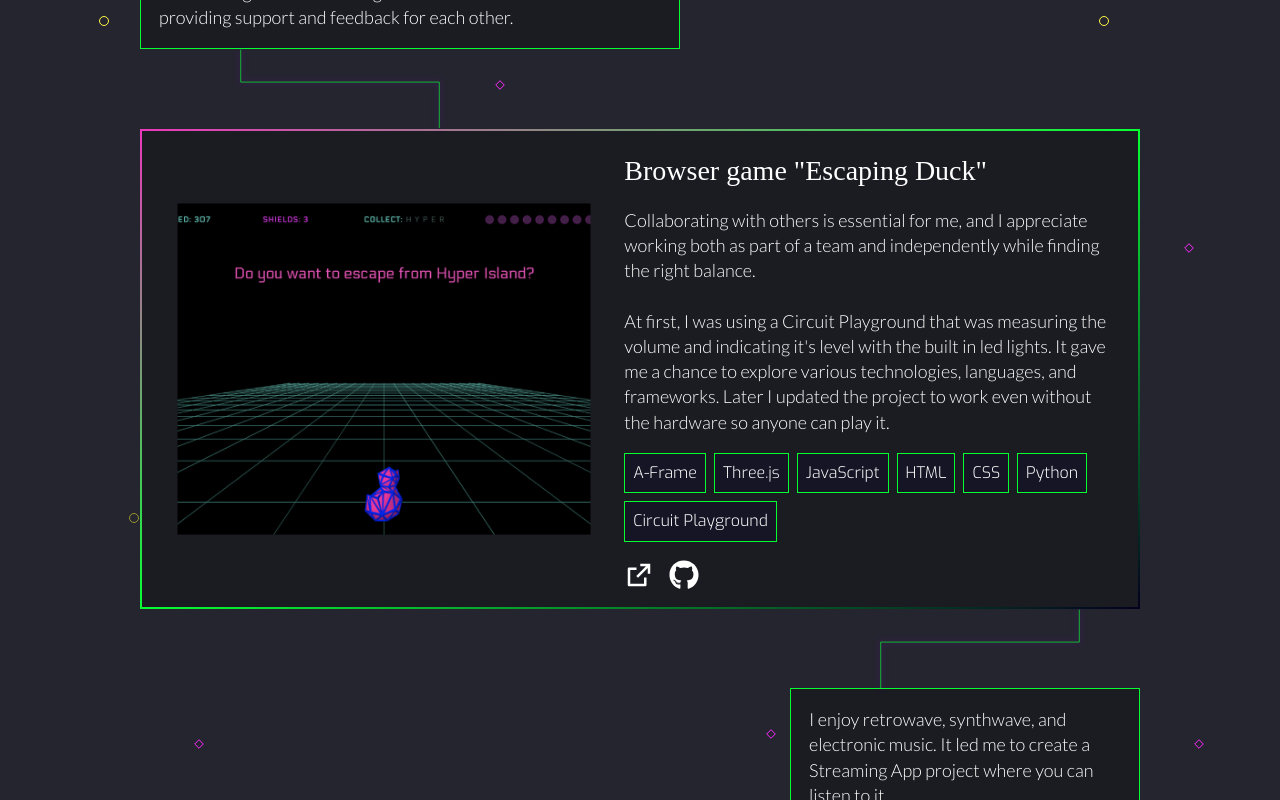
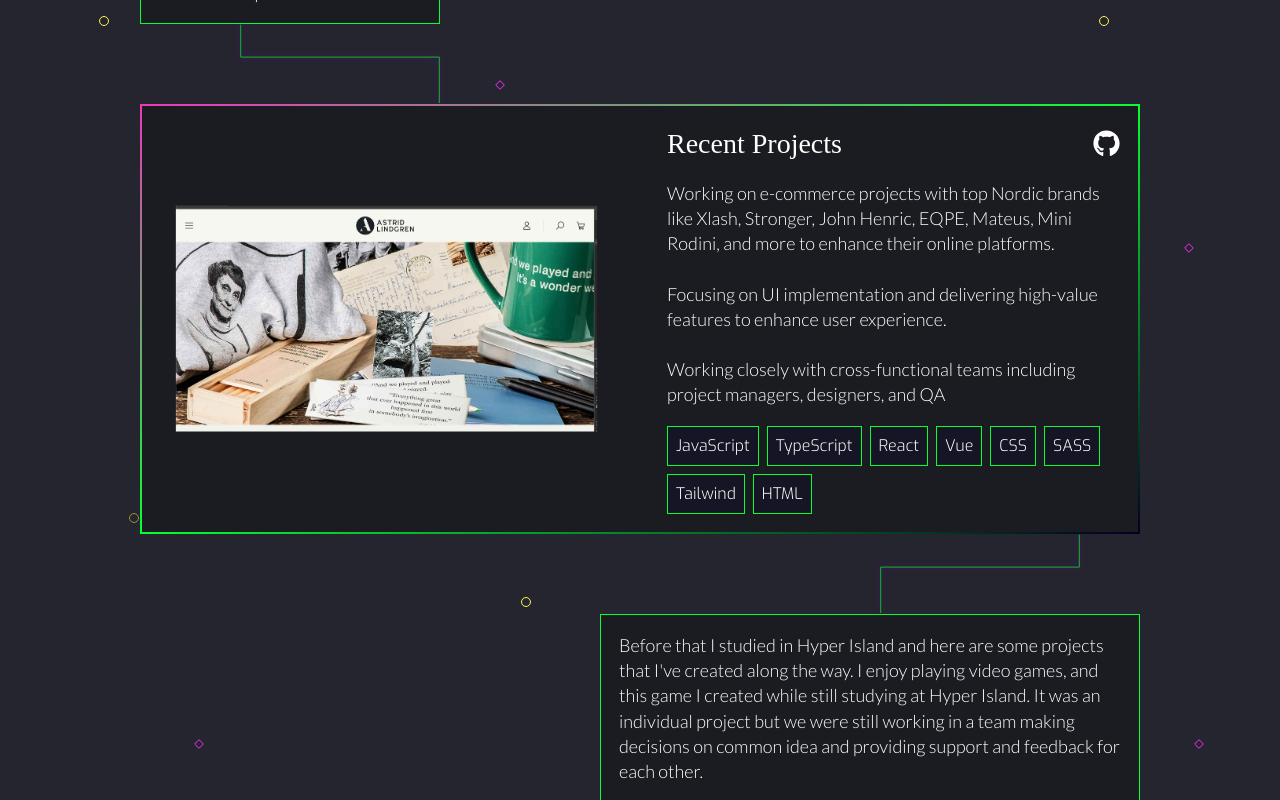
Before and after one commit to avreally/portfolio-website, a React (Create React App) app: page / in a window 1280 px wide. Shown: the part 620-1420 px from the top of the page. Built offline with nearby package versions, Linux system fonts and the light colour scheme; a web font is replaced by a local one.

Commit message:
wip update projects styles

```diff
--- a/public/data/allProjects.json
+++ b/public/data/allProjects.json
@@ -77,6 +77,25 @@
       "Python",
       "Circuit Playground"
     ],
-    "notes": "I enjoy playing video games, and this game I created while still studying at Hyper Island. It was an individual project but we were still working in a team making decisions on common idea and providing support and feedback for each other."
+    "notes": "Before that I studied in Hyper Island and here are some projects that I've created along the way. I enjoy playing video games, and this game I created while still studying at Hyper Island. It was an individual project but we were still working in a team making decisions on common idea and providing support and feedback for each other."
+  },
+  {
+    "id": "06",
+    "name": "Recent Projects",
+    "about": "Working on e-commerce projects with top Nordic brands like Xlash, Stronger, John Henric, EQPE, Mateus, Mini Rodini, and more to enhance their online platforms. <br> \nFocusing on UI implementation and delivering high-value features to enhance user experience. <br> \nWorking closely with cross-functional teams including project managers, designers, and QA",
+    "imgUrl": "../images/astrid.jpg",
+    "websiteUrl": "",
+    "githubUrl": "",
+    "stack": [
+      "JavaScript",
+      "TypeScript",
+      "React",
+      "Vue",
+      "CSS",
+      "SASS",
+      "Tailwind",
+      "HTML"
+    ],
+    "notes": "For the past two years I've been working as a Frontend Developer at Made People."
   }
 ]
--- a/src/components/allProjects/index.tsx
+++ b/src/components/allProjects/index.tsx
@@ -13,7 +13,7 @@ const allProjects = ({ allProjectsData }: AllProjectsProps) => {
   return (
     <div className="allProjects">
       {[...allProjectsData].reverse().map((project) =>
-        allProjectsData.indexOf(project) % 2 === 0 ? (
+        allProjectsData.indexOf(project) % 2 !== 0 ? (
           <React.Fragment key={project.id}>
             <ConnectingLine variant={0} containerAlignSelf="start" />
             <Annotation project={project} alignSelf="start" />
--- a/src/components/project/index.tsx
+++ b/src/components/project/index.tsx
@@ -13,8 +13,12 @@ const Project = ({ project, imageAlign }: ProjectProps) => {
   const [isMouseEnter, setIsMouseEnter] = useState(false);
   const [coordinates, setCoordinates] = useState({ x: 0, y: 0 });
 
-  const toggleClass = () => {
-    setIsMouseEnter(!isMouseEnter);
+  const handleMouseEnter = () => {
+    setIsMouseEnter(true);
+  };
+
+  const handleMouseLeave = () => {
+    setIsMouseEnter(false);
   };
 
   const getCoordinates = (
@@ -28,20 +32,28 @@ const Project = ({ project, imageAlign }: ProjectProps) => {
 
   return (
     <div
-      className={`project ${imageAlign === "end" ? "projectImageEnd" : ""} ${
-        isMouseEnter ? "mouseGradient" : ""
-      }`}
-      onMouseEnter={toggleClass}
-      onMouseLeave={toggleClass}
+      className={`project ${imageAlign === "end" ? "projectImageEnd" : ""}`}
+      onMouseEnter={handleMouseEnter}
+      onMouseLeave={handleMouseLeave}
       onMouseMove={getCoordinates}
       style={
         {
-          "--x": `${coordinates.x}px`,
-          "--y": `${coordinates.y}px`,
-          "--gradient-direction": imageAlign === "end" ? "to bottom left" : "to bottom right",
+          "--gradient-direction":
+            imageAlign === "end" ? "to bottom left" : "to bottom right",
         } as CSSProperties
       }
     >
+      <div className="bg"></div>
+
+      <div
+        className={`overlay ${isMouseEnter ? "mouseGradient" : ""}`}
+        style={
+          {
+            "--x": `${coordinates.x}px`,
+            "--y": `${coordinates.y}px`,
+          } as CSSProperties
+        }
+      ></div>
       <ProjectImage imgUrl={project.imgUrl} websiteUrl={project.websiteUrl} />
       <ProjectInfo project={project} />
     </div>
--- a/src/components/project/styles.css
+++ b/src/components/project/styles.css
@@ -1,3 +1,21 @@
+@property --myColor1 {
+  syntax: "<color>";
+  initial-value: #ec38bc;
+  inherits: false;
+}
+
+@property --myColor2 {
+  syntax: "<color>";
+  initial-value: #07ff32;
+  inherits: false;
+}
+
+@property --myColor3 {
+  syntax: "<color>";
+  initial-value: #03001e;
+  inherits: false;
+}
+
 .project {
   --gradient-direction: to right;
   margin: 0;
@@ -5,30 +23,66 @@
   align-items: center;
   justify-content: center;
   max-width: 1000px;
-  padding: 18px;
   gap: 1rem;
+  position: relative;
+  border: 2px solid transparent;
   background: linear-gradient(#1b1b22, #1b1b22) padding-box,
-    linear-gradient(var(--gradient-direction), #ec38bc, #07ff32, #03001e)
+    linear-gradient(
+        var(--gradient-direction),
+        var(--myColor1),
+        var(--myColor2),
+        var(--myColor3)
+      )
       border-box;
-  border: 2px solid transparent;
+  transition: --myColor1 2s, --myColor2 2s, --myColor3 2s;
 }
 
 .projectImageEnd {
   flex-direction: row-reverse;
 }
 
+.bg {
+  margin: 0;
+  display: flex;
+  align-items: center;
+  justify-content: center;
+  max-width: 1000px;
+  gap: 1rem;
+  position: absolute;
+  top: 0;
+  left: 0;
+  width: 100%;
+  height: 100%;
+  /*border: 2px solid transparent;*/
+  /*background: linear-gradient(#1b1b22, #1b1b22) padding-box,*/
+  /*  linear-gradient(var(--gradient-direction), var(--myColor1), var(--myColor2), var(--myColor3))*/
+  /*    border-box;*/
+  /*transition: --myColor1 2s, --myColor2 2s, --myColor3 2s;*/
+}
+
+.overlay {
+  position: absolute;
+  top: 0;
+  left: 0;
+  width: 100%;
+  height: 100%;
+  /*border: 2px solid transparent;*/
+}
+
+.project:hover {
+  --myColor1: #03001e;
+  --myColor2: #7303c0;
+  --myColor3: #ec38bc;
+}
+
 .mouseGradient {
   --x: 0;
   --y: 0;
   background: radial-gradient(
-        circle at var(--x) var(--y),
-        rgb(40, 35, 168) 0%,
-        rgba(40, 35, 168, 0) calc(0% + 120px)
-      )
-      padding-box,
-    linear-gradient(#1b1b22, #1b1b22) padding-box,
-    linear-gradient(var(--gradient-direction), #03001e, #7303c0, #ec38bc)
-      border-box;
+    circle at var(--x) var(--y),
+    rgb(40, 35, 168) 0%,
+    rgba(40, 35, 168, 0) calc(0% + 120px)
+  );
 }
 
 @media (max-width: 800px) {
@@ -39,6 +93,6 @@
 
 @media screen and (min-width: 800px) {
   .project {
-    padding: 20px;
+    /*padding: 20px;*/
   }
 }
--- a/src/components/projectImage/styles.css
+++ b/src/components/projectImage/styles.css
@@ -9,9 +9,10 @@
 
 .projectImgUrl {
   display: block;
-  width: 90%;
+  width: 100%;
   transition: transform 0.3s;
   transform: scale(0.93);
+  padding: 1rem;
 }
 
 .projectImgUrl:hover {
--- a/src/components/projectInfo/index.tsx
+++ b/src/components/projectInfo/index.tsx
@@ -10,7 +10,29 @@ type ProjectInfoProps = {
 const ProjectInfo = ({ project }: ProjectInfoProps) => {
   return (
     <div className="projectInfo">
-      <h2 className="projectName">{project.name}</h2>
+      <div className="projectHeader">
+        <h2 className="projectName">{project.name}</h2>
+        <div className="projectUrlsWrapper">
+          {project.websiteUrl ? (
+            <a
+              className="projectUrl"
+              target="_blank"
+              rel="noopener noreferrer"
+              href={project.websiteUrl}
+            >
+              <RiExternalLinkLine />
+            </a>
+          ) : null}
+          <a
+            className="projectUrl"
+            target="_blank"
+            rel="noopener noreferrer"
+            href={project.githubUrl}
+          >
+            <FaGithub />
+          </a>
+        </div>
+      </div>
       <p
         className="projectAbout"
         dangerouslySetInnerHTML={{ __html: project.about }}
@@ -22,24 +44,6 @@ const ProjectInfo = ({ project }: ProjectInfoProps) => {
           </li>
         ))}
       </ul>
-      <div className="projectUrlsWrapper">
-        {project.websiteUrl ? (
-          <p className="projectUrl">
-            <a
-              target="_blank"
-              rel="noopener noreferrer"
-              href={project.websiteUrl}
-            >
-              <RiExternalLinkLine size={30} />
-            </a>
-          </p>
-        ) : null}
-        <p className="projectUrl">
-          <a target="_blank" rel="noopener noreferrer" href={project.githubUrl}>
-            <FaGithub size={30} />
-          </a>
-        </p>
-      </div>
     </div>
   );
 };
--- a/src/components/projectInfo/styles.css
+++ b/src/components/projectInfo/styles.css
@@ -3,6 +3,8 @@
   flex-direction: column;
   width: 100%;
   gap: 1rem;
+  padding: 1rem;
+  position: relative;
 }
 
 .projectHeader {
@@ -55,6 +57,11 @@
   margin: 0;
 }
 
+.projectUrl svg {
+  width: 100%;
+  height: 100%;
+}
+
 @media screen and (min-width: 800px) {
   .projectUrl {
     width: 1.5rem;
```
